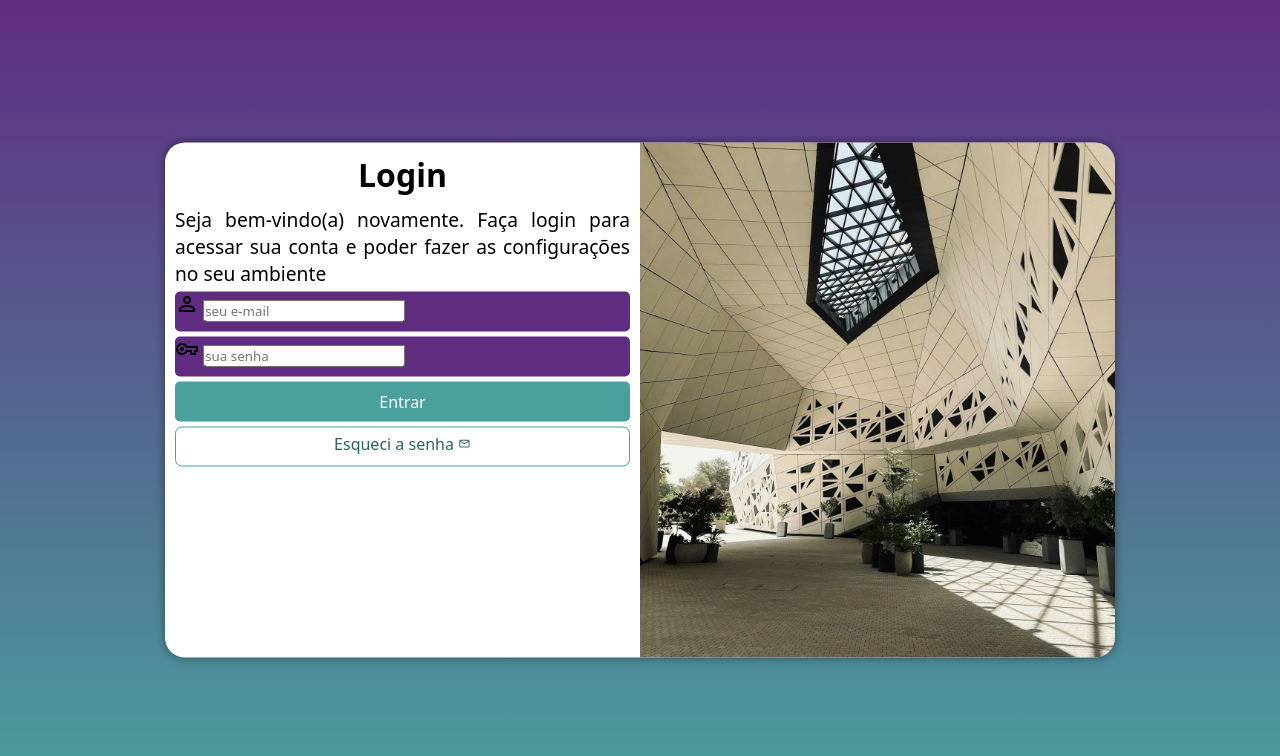
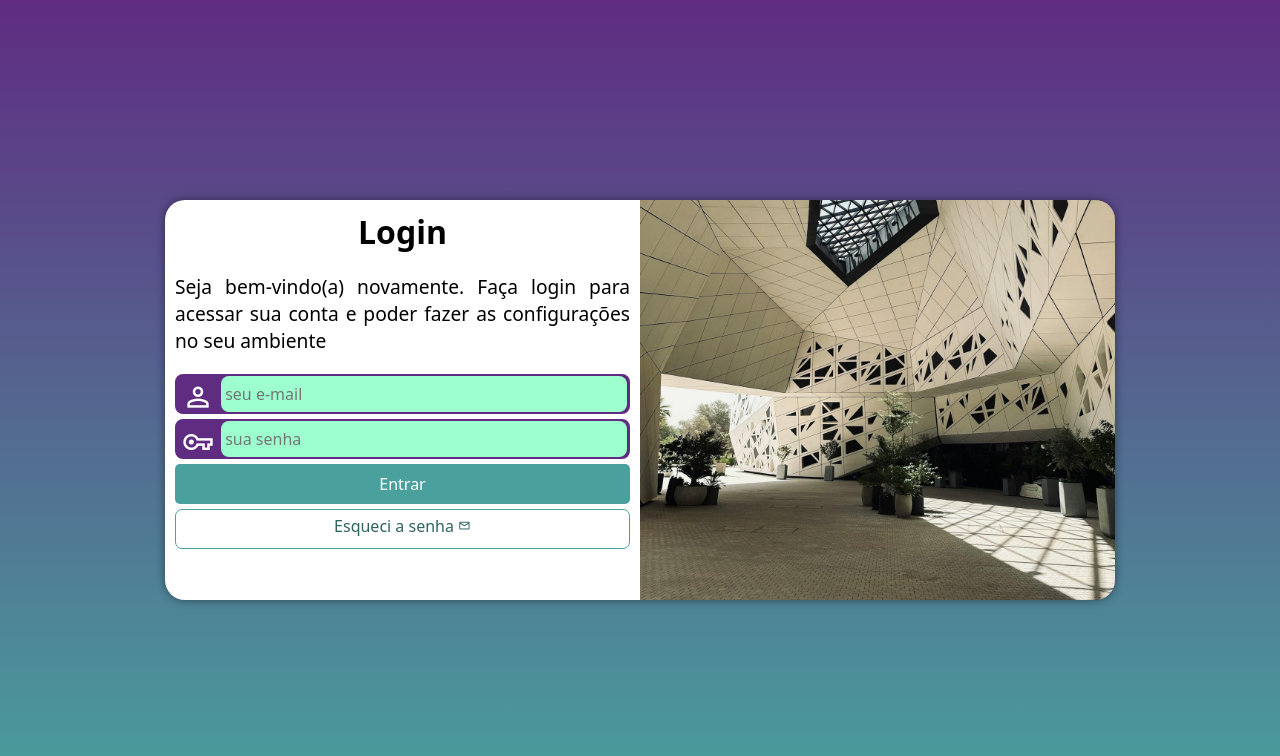
Before and after one commit to D3nilsonFrancisco/projeto-login, a plain HTML site: page index.html in a window 1280 px wide. Drawn offline with nearby package versions, Linux system fonts and the light colour scheme.

Commit message:
finalização da tela de login

```diff
--- a/estilos/media-query.css
+++ b/estilos/media-query.css
@@ -8,6 +8,7 @@
 
     section#Login{
         width: 80vw;
+        height: 350px;
     }
 
     section#Login > div#imagem{
@@ -30,6 +31,7 @@
 
     section#Login{
         width: 950px;
+         height: 400px;
     }
 
     section#Login > div#imagem{
@@ -49,5 +51,6 @@
 
      div#formulario > p{
         font-size: 1.2em;
+        margin: 20px 0px;
    }
 }
--- a/estilos/style.css
+++ b/estilos/style.css
@@ -30,7 +30,6 @@ section#Login{
     position: absolute;
     top: 50%;
     left: 50%;
-    transform: translate(-50%, -50%);
     overflow: hidden;
 
     background-color: white;
@@ -41,6 +40,7 @@ section#Login{
 
     transition: width .3s, height .3s;
     transition-timing-function: ease;
+     transform: translate(-50%, -50%);
    }
 
    section > div#imagem {
@@ -69,15 +69,38 @@ section#Login{
 
    form > div.campo{
     background-color: #5f2c82;
+    border: 2px solid #5f2c82;
     display: block;
     width: 100%;
     height: 40px;
-    border-radius: 5px;
+    border-radius: 8px;
     margin: 5px 0px;
+   }
+
+   div.campo  > input:focus-within{
+    background-color: white;
    }
 
    div.campo >  label{
     display: none;
+   }
+
+   div.campo > span{
+    color: white;
+    font-size: 2em;
+    width: 40px;
+    padding: 5px;
+   }
+
+   div.campo > input{
+    background-color: #9cffcd;
+    font-size: 1em;
+    width: calc(100% - 45px);
+    height: 100%;
+    border: 0px;
+    border-radius: 8px;
+    padding: 4px;
+    transform: translateY(-13px);
    }
 
    form > input[type=submit]{
```
